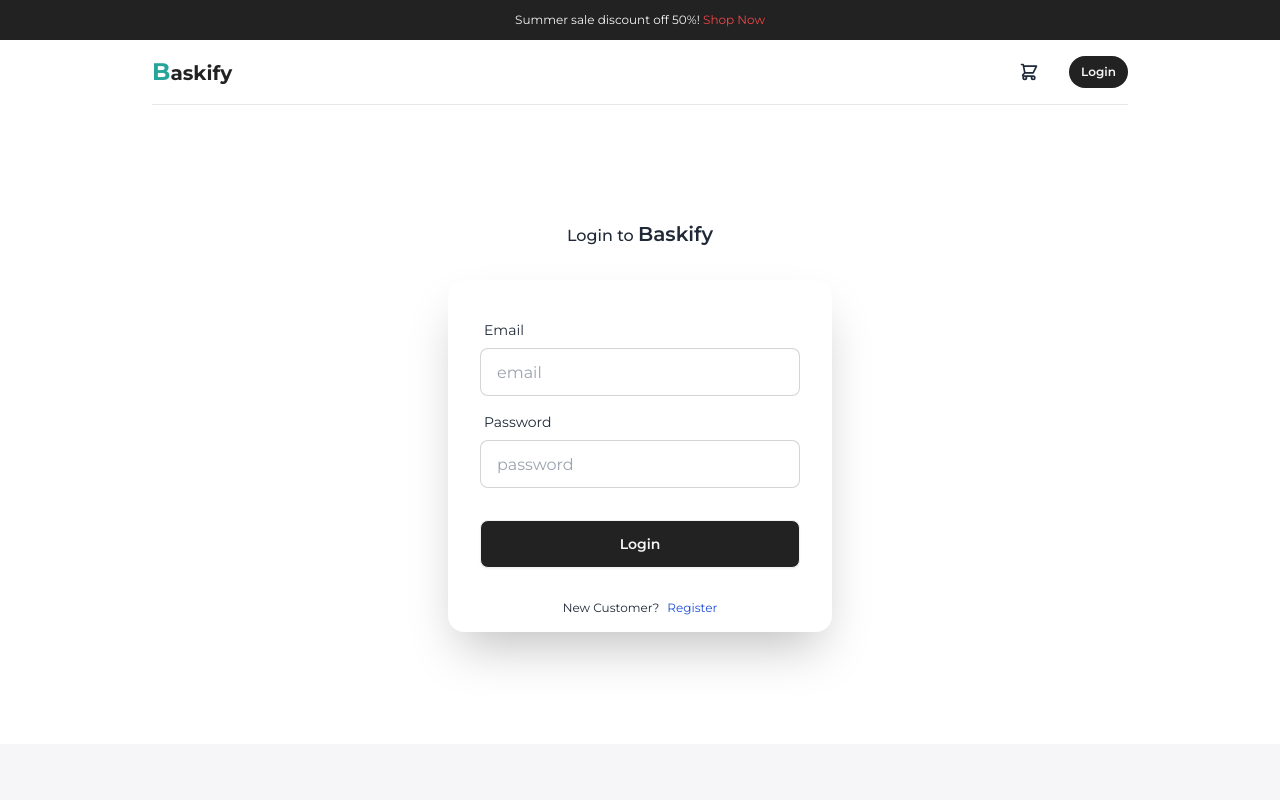
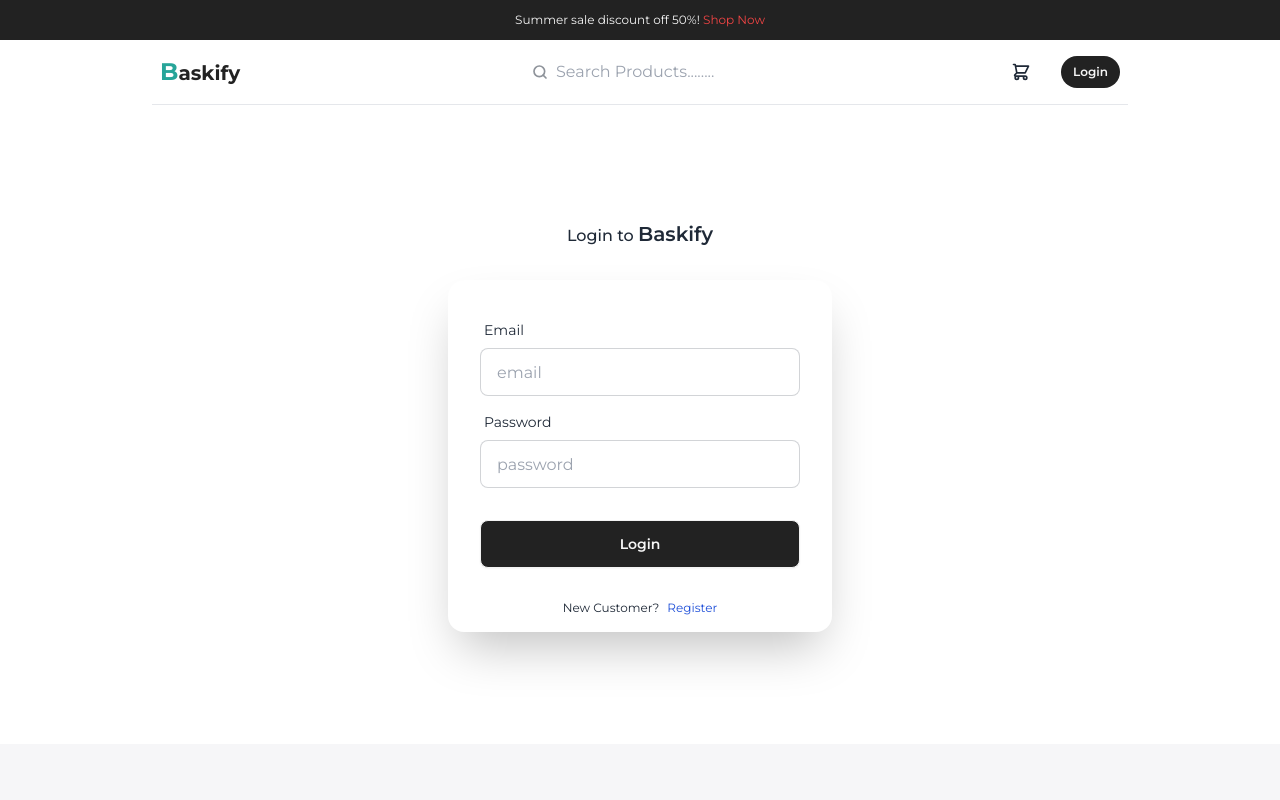
Before and after one commit to Sawon-52/Baskify-E-Commerce-platform, a React (Vite) app in the folder Frontend/: page /login in a window 1280 px wide. Shown: the top 800 px of the page. Built offline with nearby package versions, Linux system fonts and the light colour scheme.

Commit message:
search product

```diff
--- a/Frontend/src/Components/Header.jsx
+++ b/Frontend/src/Components/Header.jsx
@@ -6,6 +6,7 @@ import { logoutUser } from "../slices/usersApiSlice";
 import { removeCredentials } from "../slices/authSlice";
 import { toast } from "react-toastify";
 import { getOrders } from "../slices/OrdersApiSlice";
+import SearchBox from "./SearchBox";
 
 const Header = () => {
   // const [isLogin, setIsLogin] = useState(false);
@@ -43,14 +44,17 @@ const Header = () => {
     }
   };
   return (
-    <div className="flex">
-      <div className="navbar p-0 ">
-        <div className="flex-1 ">
+    <div className="navbar ">
+      <div className="navbar-start">
         <Link to={"/"} className="text-xl font-bold text-primary cursor-pointer">
           <span className="text-2xl text-mintGreen">B</span>askify
         </Link>
       </div>
-        <div className="flex-none  gap-4">
+      <div className="navbar-center">
+        <SearchBox />
+      </div>
+
+      <div className="navbar-end gap-4">
         <div className="dropdown dropdown-end">
           <div tabIndex={0} role="button" className="btn btn-ghost hover:bg-third  btn-circle" onClick={() => setShowModal(true)}>
             <div className="indicator">
@@ -60,6 +64,7 @@ const Header = () => {
               {cartItems.length > 0 && <span className="badge badge-sm indicator-item">{cartItems.reduce((a, c) => a + c.qty, 0)}</span>}
             </div>
           </div>
+
           {showModal && (
             <div tabIndex={0} className="card card-compact dropdown-content bg-base-100 z-[1] mt-3 w-52 shadow">
               <div className="card-body">
@@ -122,7 +127,6 @@ const Header = () => {
         )}
       </div>
     </div>
-    </div>
   );
 };
 
--- a/Frontend/src/Components/Paginate.jsx
+++ b/Frontend/src/Components/Paginate.jsx
@@ -3,7 +3,7 @@ import { Link } from "react-router-dom";
 import { MdArrowForwardIos } from "react-icons/md";
 import { MdArrowBackIosNew } from "react-icons/md";
 
-const Paginate = ({ pages, page, isAdmin }) => {
+const Paginate = ({ pages, page, isAdmin = false, keyword = "" }) => {
   const getPaginationRange = () => {
     const totalVisiblePages = 5; // Adjust this to control how many page numbers to show
     const range = [];
@@ -33,7 +33,7 @@ const Paginate = ({ pages, page, isAdmin }) => {
     <>
       {pages > 1 && (
         <div className="flex flex-wrap justify-center items-center gap-5">
-          <Link to={page > 1 ? (!isAdmin ? `/page/${page - 1}` : `/admin/productlist/page/${page - 1}`) : "#"} className={` ${page === 1 ? "btn-disabled text-gray-400" : ""}`}>
+          <Link to={page <= pages ? (!isAdmin ? (keyword ? `/search/${keyword}/page/${page - 1}` : `/page/${page - 1}`) : keyword ? `/admin/productlist/search/${keyword}/page/${page - 1}` : `/admin/productlist/page/${page - 1}`) : ""} className={` ${page === 1 ? "btn-disabled text-gray-400" : ""}`}>
             <p className="flex items-center gap-2 text-sm">
               <MdArrowBackIosNew /> Previous
             </p>
@@ -41,17 +41,17 @@ const Paginate = ({ pages, page, isAdmin }) => {
           <div className="join">
             {getPaginationRange().map((item, index) =>
               item === "..." ? (
-                <span key={index} className="btn btn-disabled">
+                <span key={index} className="disabled mx-3 font-semibold">
                   ...
                 </span>
               ) : (
-                <Link key={item} to={!isAdmin ? `/page/${item}` : `/admin/productlist/page/${item}`}>
+                <Link key={item} to={!isAdmin ? (keyword ? `/search/${keyword}/page/${item}` : `/page/${item}`) : keyword ? `/admin/productlist/search/${keyword}/page/${item}` : `/admin/productlist/page/${item}`}>
                   <button className={`join-item btn btn-sm rounded-none  ${item === page ? "btn-active" : ""}`}>{item}</button>
                 </Link>
               ),
             )}
           </div>
-          <Link to={page < pages ? (!isAdmin ? `/page/${page + 1}` : `/admin/productlist/page/${page + 1}`) : "#"} className={` ${page === pages ? "btn-disabled text-gray-400" : ""}`}>
+          <Link to={page <= pages ? (!isAdmin ? (keyword ? `/search/${keyword}/page/${page + 1}` : `/page/${page + 1}`) : keyword ? `/admin/productlist/search/${keyword}/page/${page + 1}` : `/admin/productlist/page/${page + 1}`) : ""} className={` ${page === pages ? "btn-disabled text-gray-400" : ""}`}>
             <p className="flex items-center gap-2 text-sm">
               Next <MdArrowForwardIos />
             </p>
--- /dev/null
+++ b/Frontend/src/Components/SearchBox.jsx
@@ -0,0 +1,43 @@
+import React, { useState } from "react";
+import { useSelector } from "react-redux";
+import { useParams, useNavigate, useLocation } from "react-router-dom";
+
+const SearchBox = () => {
+  const navigate = useNavigate();
+  const location = useLocation();
+
+  const { userInfo } = useSelector((state) => state.auth);
+  const { keyword: urlKeyword } = useParams();
+  const [keyword, setKeyword] = useState(urlKeyword || "");
+
+  const submitHandler = (e) => {
+    e.preventDefault();
+    if (location.pathname === "/admin/productlist" && userInfo.isAdmin === true) {
+      navigate(`/admin/productlist/search/${keyword}`);
+    } else if (keyword.trim()) {
+      navigate(`/search/${keyword}`);
+    } else {
+      navigate("/");
+    }
+  };
+  return (
+    <div className="hidden md:block">
+      <form className="input flex items-center gap-2" onSubmit={submitHandler}>
+        <svg className="h-[1em] opacity-50" xmlns="http://www.w3.org/2000/svg" viewBox="0 0 24 24">
+          <g strokeLinejoin="round" strokeLinecap="round" strokeWidth="2.5" fill="none" stroke="currentColor">
+            <circle cx="11" cy="11" r="8"></circle>
+            <path d="m21 21-4.3-4.3"></path>
+          </g>
+        </svg>
+        <input type="search" required placeholder="Search Products........" value={keyword} onChange={(e) => setKeyword(e.target.value)} />
+      </form>
+    </div>
+  );
+};
+
+export default SearchBox;
+
+// if (location.pathname === "/admin/productlist" && userInfo.isAdmin === true) {
+//     console.log("hlw admin");
+//     navigate(`/admin/productlist/search/${keyword}`);
+//   } else
--- a/Frontend/src/main.jsx
+++ b/Frontend/src/main.jsx
@@ -27,7 +27,9 @@ const router = createBrowserRouter(
   createRoutesFromElements(
     <Route path="/" element={<App />}>
       <Route index={true} path="/" element={<HomePage />} />
+      <Route path="/search/:keyword" element={<HomePage />} />
       <Route path="/page/:pageNumber" element={<HomePage />} />
+      <Route path="/search/:keyword/page/:pageNumber" element={<HomePage />} />
       <Route path="/product/:id" element={<ProductDetailsPage />} />
       <Route path="/cart" element={<CartPage />} />
       <Route path="/login" element={<LoginPage />} />
@@ -44,7 +46,9 @@ const router = createBrowserRouter(
       <Route path="" element={<AdminRoute />}>
         <Route path="/admin/orderlist" element={<OrderListPage />} />
         <Route path="/admin/productlist" element={<ProductListPage />} />
+        <Route path="/admin/productlist/search/:keyword" element={<ProductListPage />} />
         <Route path="/admin/productlist/page/:pageNumber" element={<ProductListPage />} />
+        <Route path="/admin/productlist/search/:keyword/page/:pageNumber" element={<ProductListPage />} />
         <Route path="/admin/product/:productId/edit" element={<ProductEditPage />} />
         <Route path="/admin/user/:userId/edit" element={<UserEditPage />} />
         <Route path="/admin/userlist" element={<UserListPage />} />
--- a/Frontend/src/pages/HomePage.jsx
+++ b/Frontend/src/pages/HomePage.jsx
@@ -6,12 +6,12 @@ import { useParams } from "react-router-dom";
 import Paginate from "../Components/paginate";
 import { fetchProducts } from "../slices/productsApiSlice";
 const HomePage = () => {
-  const { pageNumber } = useParams();
+  const { pageNumber, keyword } = useParams();
   const dispatch = useDispatch();
   const { data, isLoading, isError } = useSelector((state) => state.products);
   useEffect(() => {
-    dispatch(fetchProducts(pageNumber));
-  }, [pageNumber]);
+    dispatch(fetchProducts({ pageNumber, keyword }));
+  }, [pageNumber, keyword]);
 
   if (isLoading) {
     return <Loader />;
@@ -36,7 +36,7 @@ const HomePage = () => {
       </div>
 
       <div className="flex justify-center my-14">
-        <Paginate pages={data.pages} page={data.page} />
+        <Paginate pages={data.pages} page={data.page} keyword={keyword ? keyword : ""} />
       </div>
     </>
   );
--- a/Frontend/src/pages/admin/ProductListPage.jsx
+++ b/Frontend/src/pages/admin/ProductListPage.jsx
@@ -4,20 +4,22 @@ import { fetchProducts, createProduct, deleteProduct } from "../../slices/produc
 import Loader from "../../Components/Loader";
 import { IoCreate } from "react-icons/io5";
 import { MdDelete } from "react-icons/md";
-import { Link, useParams } from "react-router-dom";
+import { Link, useLocation, useParams } from "react-router-dom";
 import { toast } from "react-toastify";
 import Paginate from "../../Components/paginate";
 
 const ProductListPage = () => {
-  const { pageNumber } = useParams();
+  const location = useLocation();
+  const { pageNumber, keyword } = useParams();
+
   const { data, isLoading } = useSelector((state) => state.products);
   const dispatch = useDispatch();
   useEffect(() => {
     const fetchProduct = async () => {
-      await dispatch(fetchProducts(pageNumber)).unwrap();
+      await dispatch(fetchProducts({ pageNumber, keyword })).unwrap();
     };
     fetchProduct();
-  }, [pageNumber]);
+  }, [pageNumber, keyword]);
 
   const handleProductDelete = async (id) => {
     if (window.confirm("Are you Sure?")) {
@@ -93,7 +95,7 @@ const ProductListPage = () => {
       </div>
 
       <div className="my-10">
-        <Paginate pages={data.pages} page={data.page} isAdmin={true} />
+        <Paginate pages={data.pages} page={data.page} isAdmin={true} keyword={keyword ? keyword : ""} />
       </div>
     </>
   );
--- a/Frontend/src/slices/productsApiSlice.js
+++ b/Frontend/src/slices/productsApiSlice.js
@@ -13,10 +13,10 @@ const initialState = {
 };
 
 //async thunk for fetching products
-export const fetchProducts = createAsyncThunk("products/fetchAllProducts", async (pageNumber, { rejectWithValue }) => {
+export const fetchProducts = createAsyncThunk("products/fetchAllProducts", async ({ keyword, pageNumber }, { rejectWithValue }) => {
   try {
     const response = await axios.get(`${PRODUCTS_URL}`, {
-      params: { pageNumber },
+      params: { keyword, pageNumber },
     });
     return response.data;
   } catch (error) {
```
Also changed, not shown: 1 other file (tests, documents, lock files or other folders). Lines whose indentation alone changed are shown as unchanged.
